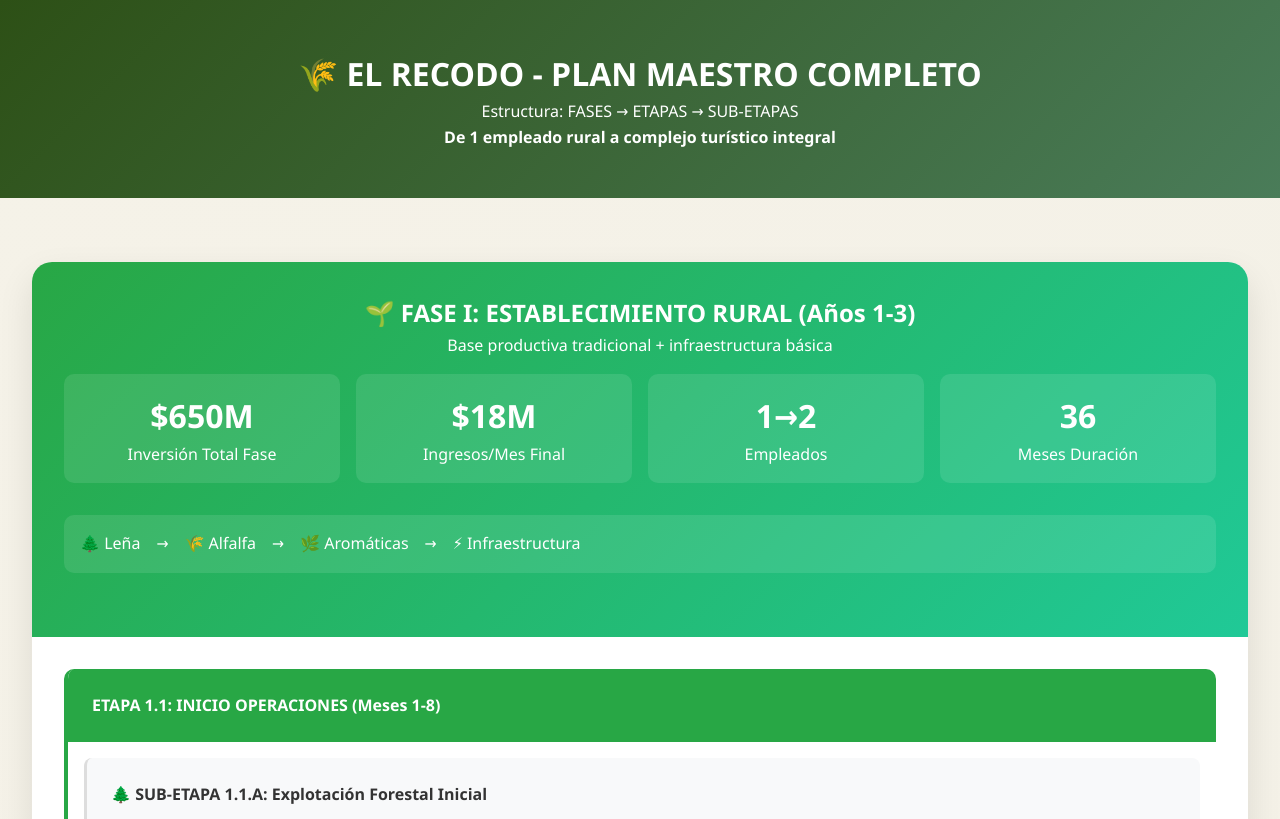
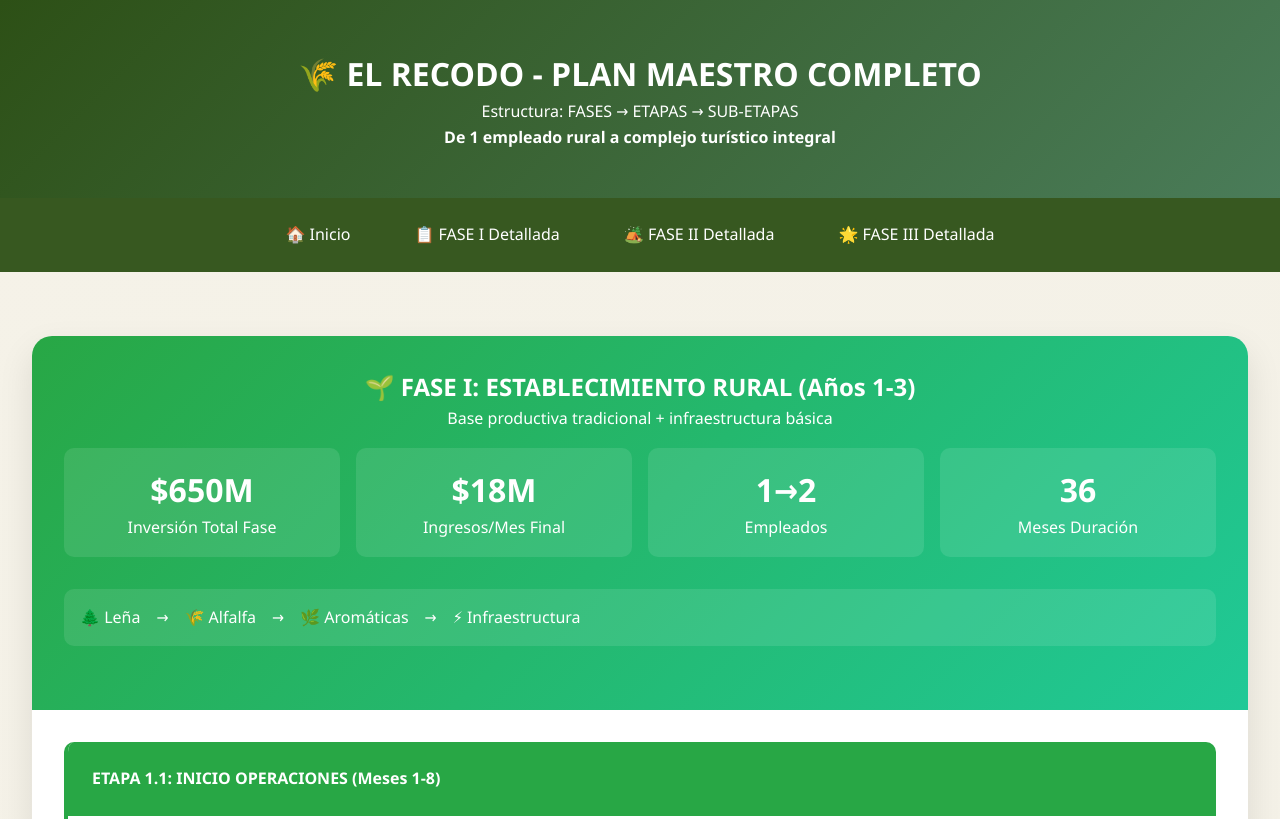
Before and after one commit to Ehr051/establecimiento-el-recodo, a website: page plan-maestro-completo.html in a window 1280 px wide. Shown: the top 819 px of the page. Drawn offline with Linux system fonts and the light colour scheme.

Commit message:
🧭 Arreglar navegación: botones 'Volver al Inicio'
✅ Corregidos enlaces en páginas de etapas:
- etapa-1-corregida.html: index-renovado.html → index.html
- etapa-2-corregida.html: index-renovado.html → index.html
- etapa-3.html: ya tenía enlaces correctos
- etapa-4.html: ya tenía enlaces correctos

✅ Agregada navegación completa en plan-maestro-completo.html:
- Botón 'Inicio' para volver al index principal
- Enlaces a todas las fases detalladas
- Navegación sticky que se mantiene visible

🎯 Ahora todas las páginas tienen navegación coherente

```diff
--- a/plan-maestro-completo.html
+++ b/plan-maestro-completo.html
@@ -141,6 +141,27 @@
             border-radius: 5px;
             font-weight: bold;
         }
+
+        .nav {
+            background: rgba(45, 80, 22, 0.95);
+            padding: 1rem 0;
+            position: sticky;
+            top: 0;
+            z-index: 100;
+            backdrop-filter: blur(10px);
+        }
+
+        .nav a {
+            color: white;
+            text-decoration: none;
+            padding: 0.5rem 1rem;
+            border-radius: 5px;
+            transition: background 0.3s ease;
+        }
+
+        .nav a:hover {
+            background: rgba(255,255,255,0.2);
+        }
     </style>
 </head>
 <body>
@@ -151,6 +172,15 @@
             <p><strong>De 1 empleado rural a complejo turístico integral</strong></p>
         </div>
     </header>
+
+    <nav class="nav">
+        <div style="max-width: 1400px; margin: 0 auto; display: flex; justify-content: center; gap: 2rem; padding: 0 2rem;">
+            <a href="index.html">🏠 Inicio</a>
+            <a href="etapa-1-corregida.html">📋 FASE I Detallada</a>
+            <a href="etapa-2-corregida.html">🏕️ FASE II Detallada</a>
+            <a href="etapa-3.html">🌟 FASE III Detallada</a>
+        </div>
+    </nav>
 
     <main class="container">
         <!-- FASE I: ESTABLECIMIENTO RURAL -->
```
Also changed, not shown: etapa-1-corregida.html (+4 -5 lines), etapa-2-corregida.html (+1 -1 lines).
